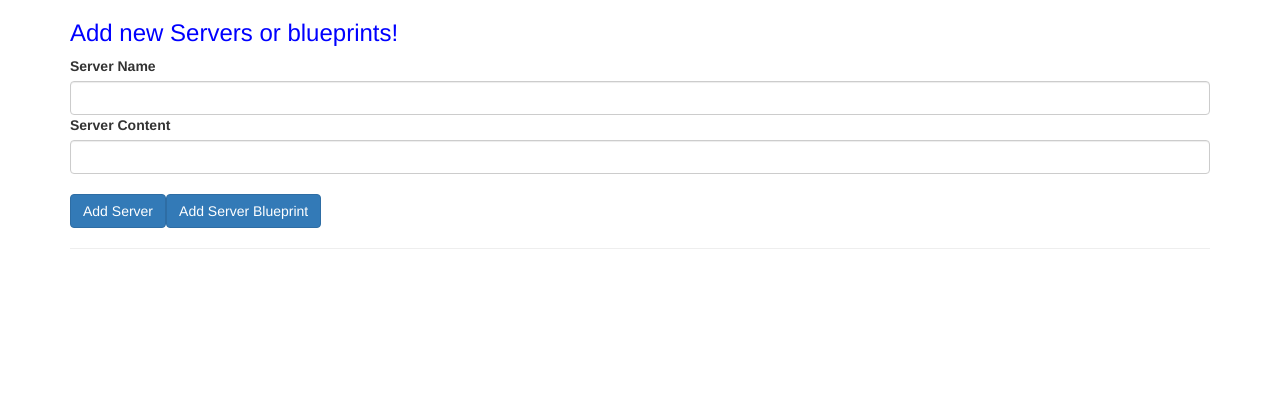
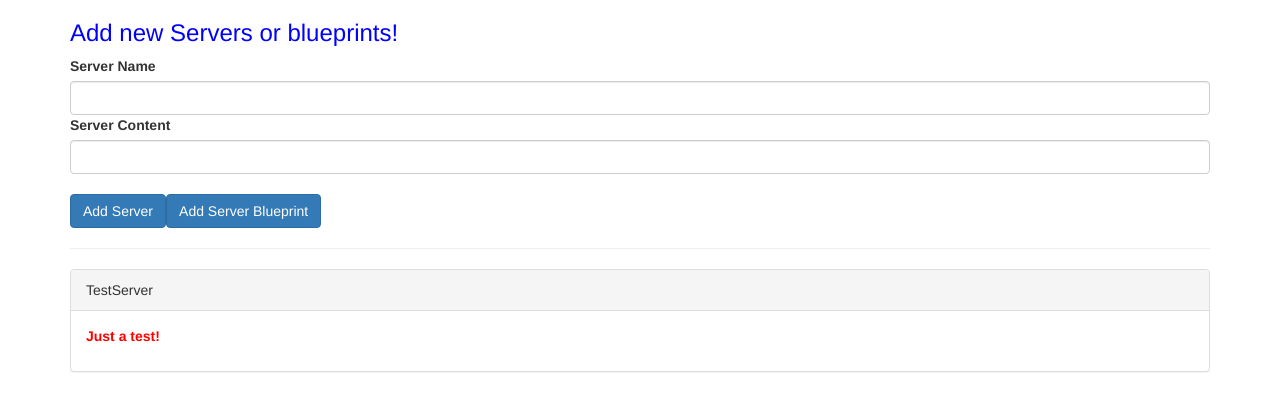
Before and after one commit to melarenina/componentsDataBinding, an Angular app: page / in a window 1280 px wide. Shown: the top 410 px of the page. Built offline with nearby package versions, Linux system fonts and the light colour scheme.

Commit message:
Binding to Custom Properties

```diff
--- a/src/app/app.component.html
+++ b/src/app/app.component.html
@@ -3,7 +3,11 @@
   <hr>
   <div class="row">
     <div class="col-xs-12">
-      <app-server-element *ngFor="let server of serverElements"></app-server-element>
+      <!--The [element] is the name of the propertie in the component-->
+      <app-server-element
+        *ngFor="let serverElement of serverElements"
+        [element]="serverElement">
+      </app-server-element>
     </div>
   </div>
 </div>
--- a/src/app/app.component.ts
+++ b/src/app/app.component.ts
@@ -6,6 +6,6 @@
   styleUrls: ['./app.component.css']
 })
 export class AppComponent {
-  serverElements = [];
+  serverElements = [{type: 'server', name: 'TestServer', content: 'Just a test!'}];
 
 }
--- a/src/app/cockpit/cockpit.component.ts
+++ b/src/app/cockpit/cockpit.component.ts
@@ -16,19 +16,19 @@
   }
 
   onAddServer() {
-    this.serverElements.push({
-      type: 'server',
-      name: this.newServerName,
-      content: this.newServerContent
-    });
+    // this.serverElements.push({
+    //   type: 'server',
+    //   name: this.newServerName,
+    //   content: this.newServerContent
+    // });
   }
 
   onAddBlueprint() {
-    this.serverElements.push({
-      type: 'blueprint',
-      name: this.newServerName,
-      content: this.newServerContent
-    });
+    // this.serverElements.push({
+    //   type: 'blueprint',
+    //   name: this.newServerName,
+    //   content: this.newServerContent
+    // });
   }
 
 }
--- a/src/app/server-element/server-element.component.ts
+++ b/src/app/server-element/server-element.component.ts
@@ -1,4 +1,4 @@
-import { Component, OnInit } from '@angular/core';
+import { Component, OnInit, Input } from '@angular/core';
 
 @Component({
   selector: 'app-server-element',
@@ -6,6 +6,8 @@
   styleUrls: ['./server-element.component.css']
 })
 export class ServerElementComponent implements OnInit {
+ // Element may only have this type, that's why we use {}
+  @Input() element: {type: string, name: string, content: string};
 
   constructor() { }
 
```
